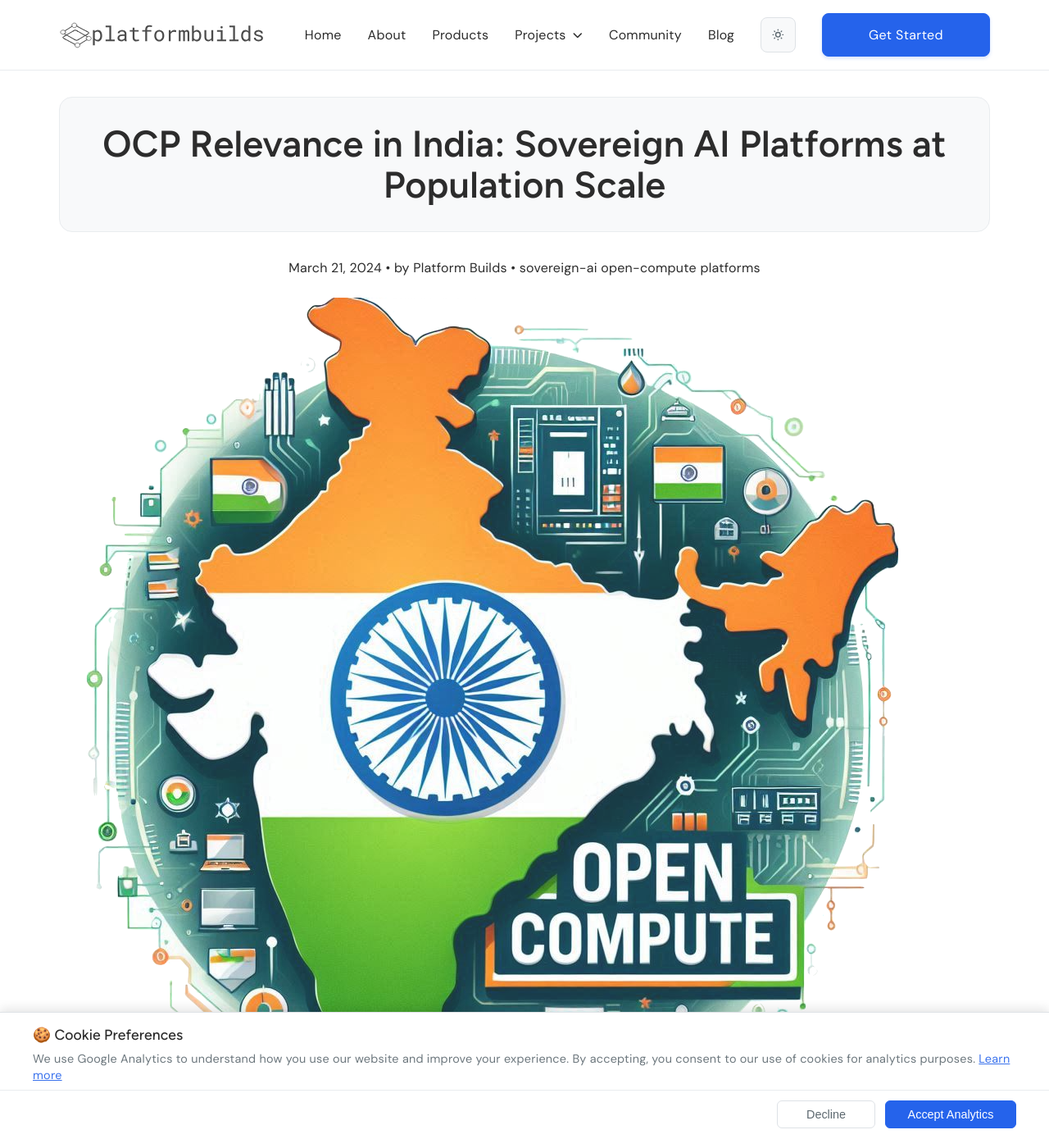
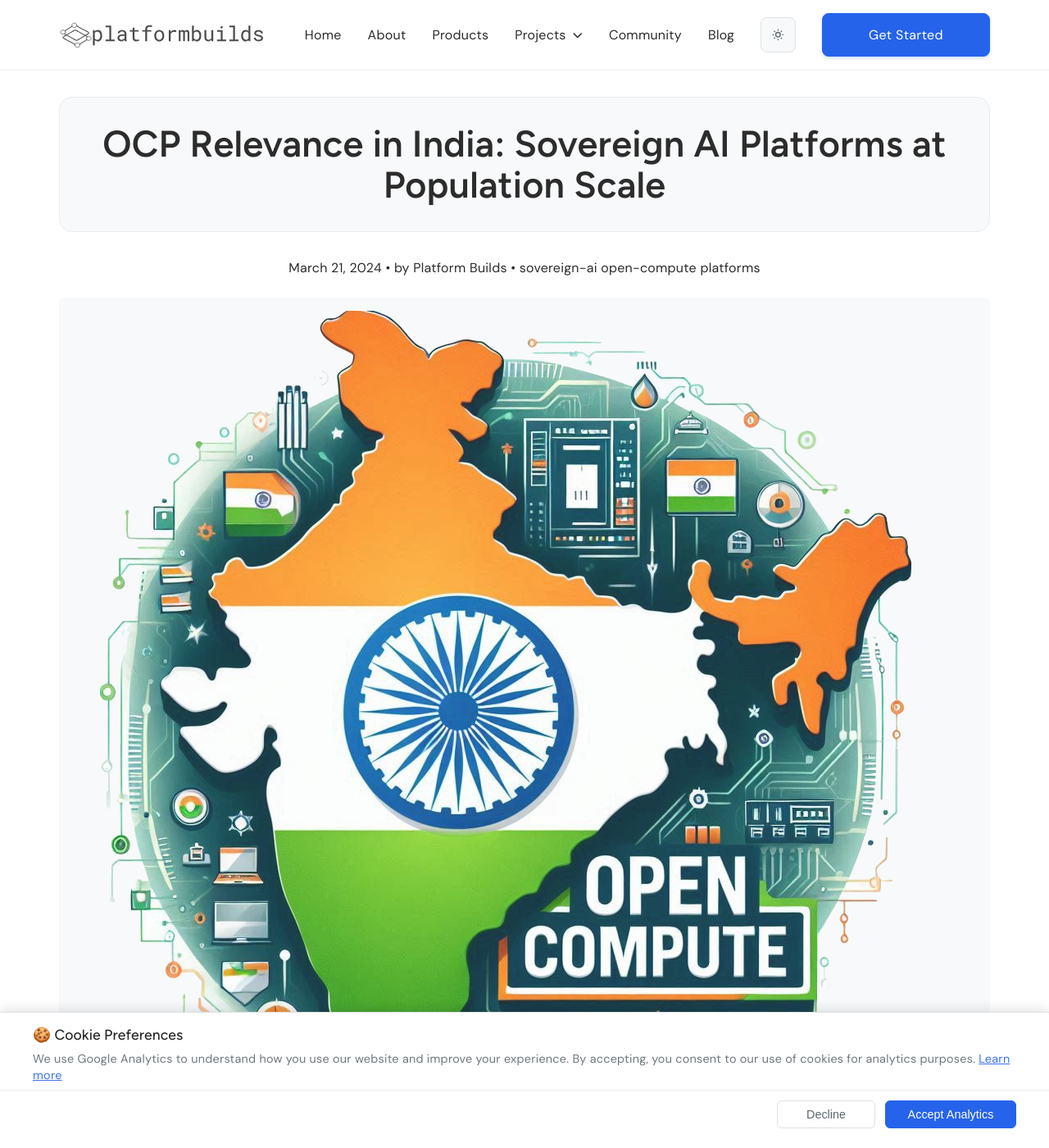
Before and after one commit to platformbuilds/platformbuilds-site, a Jekyll site: the page built from _posts/2024-03-21-ocp-relevance-in-india.md, in a window 1280 px wide and 1400 px high. Shown: the whole window at 82% size. Built offline with Jekyll 4.4.1, drawn with Linux system fonts in a browser that asks for light colours.

Commit message:
Add alternating grayscale sections for markdown breaks in posts

```diff
--- a/_layouts/post.html
+++ b/_layouts/post.html
@@ -67,6 +67,21 @@
 .prose td:last-child {
     padding-right: 1.5rem;
 }
+
+/* Alternating sections for markdown --- breaks */
+.alternating-section:nth-child(odd) {
+    background-color: var(--bg-secondary);
+    padding: 1rem;
+    margin: 1rem 0;
+    border-radius: var(--border-radius);
+}
+
+.alternating-section:nth-child(even) {
+    background-color: var(--bg-tertiary);
+    padding: 1rem;
+    margin: 1rem 0;
+    border-radius: var(--border-radius);
+}
 </style>
 
 <div class="container mx-auto px-4 py-8 max-w-4xl">
@@ -113,6 +128,31 @@
         {% endif %}
     </article>
 
+    <script>
+        document.addEventListener('DOMContentLoaded', function() {
+            const contentDiv = document.querySelector('.prose.prose-lg.max-w-none');
+            if (!contentDiv) return;
+
+            const html = contentDiv.innerHTML;
+            // Split by hr tags, keeping the hr
+            const parts = html.split(/(<hr[^>]*>)/);
+            let newHtml = '<section class="alternating-section">';
+            let inSection = true;
+
+            for (let part of parts) {
+                if (part.match(/<hr[^>]*>/)) {
+                    // Close current section and start new one
+                    newHtml += '</section><section class="alternating-section">';
+                } else {
+                    newHtml += part;
+                }
+            }
+            newHtml += '</section>';
+
+            contentDiv.innerHTML = newHtml;
+        });
+    </script>
+
     <!-- Navigation -->
     <div class="mt-12 pt-8 border-t border-gray-200">
         <div class="flex justify-between items-center">
```
